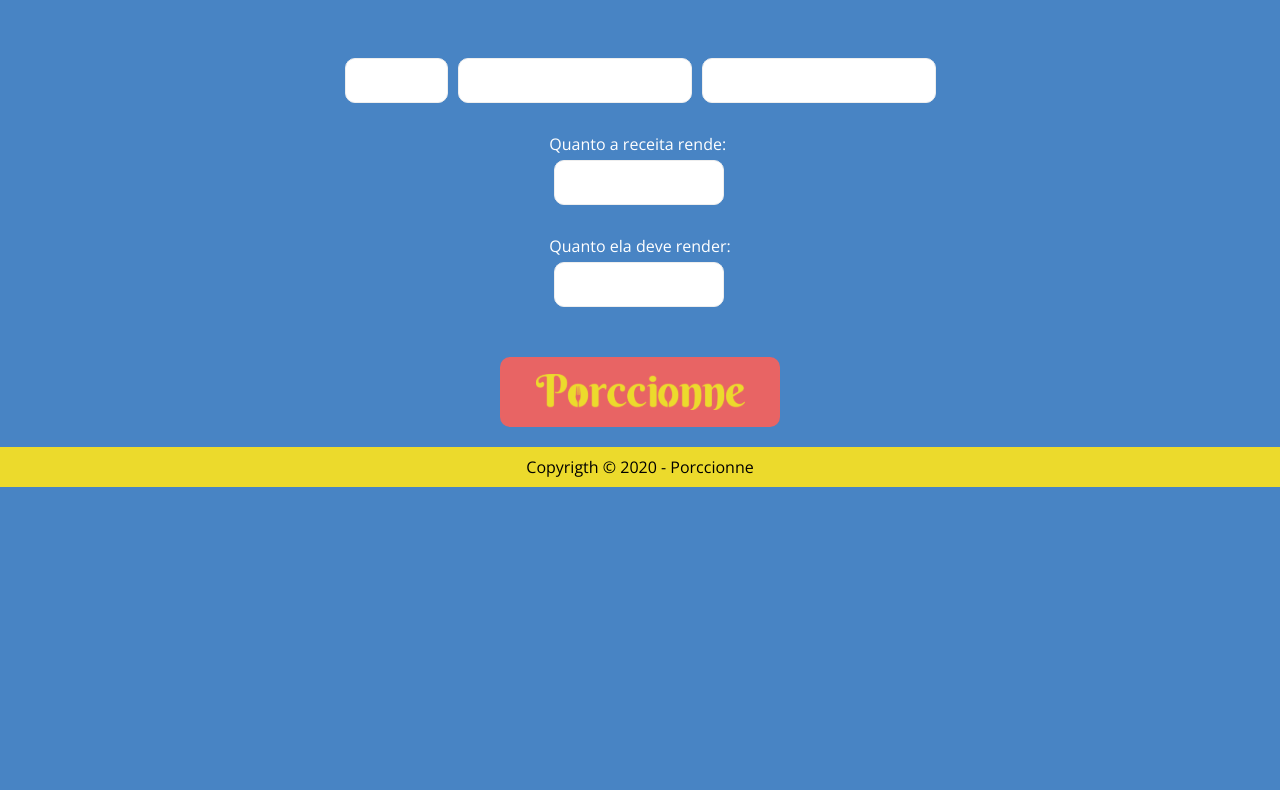
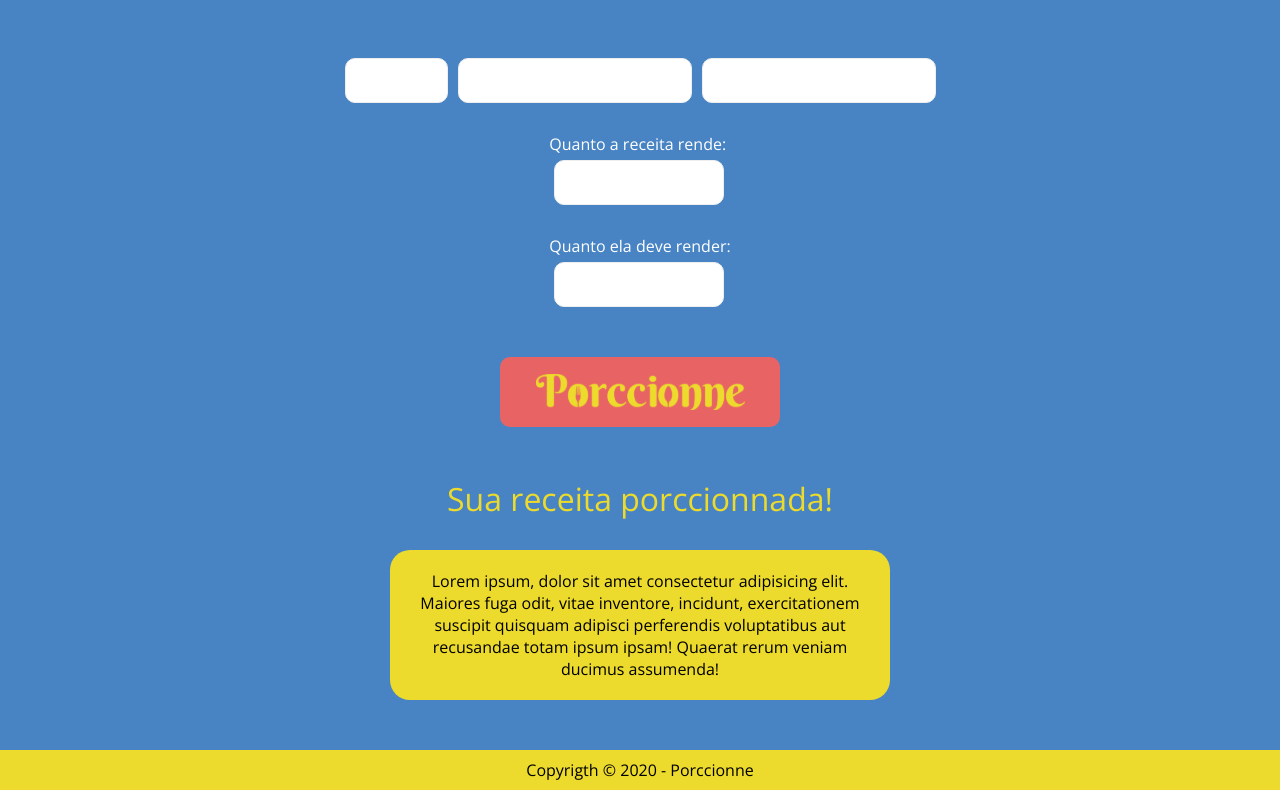
Before and after one commit to httpaiva/porccionne, a Next.js app: page / in a window 1280 px wide. Shown: the part 811-1601 px from the top of the page. Before the commit the page ends 1298 px from the top, so only its background shows below. Built offline with nearby package versions, Linux system fonts and the light colour scheme.

Commit message:
Criando caixa de resultado

```diff
--- a/pages/index.js
+++ b/pages/index.js
@@ -37,7 +37,7 @@ export default function Home() {
                   id="textarea"
                   cols="30"
                   rows="10"
-                  autofocus
+                  autoFocus
                   required
                 />
                 <button className="continuar">Continuar</button>
@@ -60,6 +60,14 @@ export default function Home() {
               <button className="porccionar"></button>
             </div>
           </form>
+          <div className="resultado-container">
+            <h1>Sua receita porccionnada!</h1>
+            <div className="resultado">
+            <p>Lorem ipsum, dolor sit amet consectetur adipisicing elit.
+                Maiores fuga odit, vitae inventore, incidunt, exercitationem suscipit quisquam adipisci perferendis voluptatibus aut recusandae totam ipsum ipsam!
+                Quaerat rerum veniam ducimus assumenda!</p>
+            </div>
+          </div>
         </main>
       </div >
       <footer className="footer">
--- a/styles.css
+++ b/styles.css
@@ -197,6 +197,38 @@ button {
   background-color: #d05a5a;
 }
 
+.container .resultado-container {
+  display: -webkit-box;
+  display: -ms-flexbox;
+  display: flex;
+  -webkit-box-orient: vertical;
+  -webkit-box-direction: normal;
+      -ms-flex-direction: column;
+          flex-direction: column;
+  -webkit-box-align: center;
+      -ms-flex-align: center;
+          align-items: center;
+}
+
+.container .resultado-container h1 {
+  margin-top: 50px;
+  font-size: 2em;
+  font-weight: 400;
+  color: #ecda2c;
+}
+
+.container .resultado-container .resultado {
+  margin: 30px 10px;
+  min-width: 350px;
+  min-height: 50px;
+  max-width: 500px;
+  background-color: #ecda2c;
+  border-radius: 20px;
+  color: #000;
+  text-align: center;
+  padding: 20px;
+}
+
 .footer {
   width: 100%;
   height: 40px;
--- a/styles.scss
+++ b/styles.scss
@@ -160,6 +160,34 @@ button {
             background-color: $darkerred;
         }
     }
+
+    .resultado-container {
+        display: flex;
+        flex-direction: column;
+        align-items: center;
+
+        h1 {
+            margin-top: 50px;
+            font-size: 2em;
+            font-weight: 400;
+            color: $yellowporccionne;
+        }
+
+        .resultado {
+            margin: 30px 10px;
+
+            min-width: 350px;
+            min-height: 50px;
+            max-width: 500px;
+            background-color: $yellowporccionne;
+            border-radius: 20px;
+
+            color: #000;
+            text-align: center;
+
+            padding: 20px;
+        }
+    }
 }
 
 .footer {
```
Also changed, not shown: 1 other file (tests, documents, lock files or other folders).
